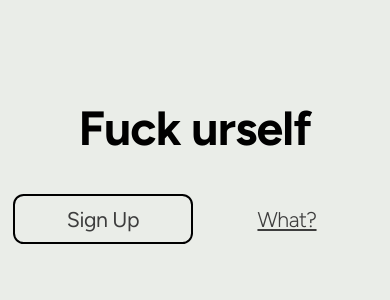
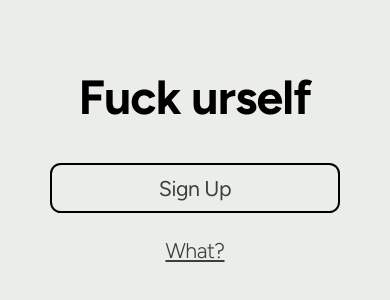
Before and after one commit to LemonFoxmere/LunchRoom, a SvelteKit app: page / in a window 390 px wide. Shown: the part 288-588 px from the top of the page. Built offline with nearby package versions, Linux system fonts and the light colour scheme.

Commit message:
added mobile ui for front page

```diff
--- a/src/routes/+layout.svelte
+++ b/src/routes/+layout.svelte
@@ -7,7 +7,7 @@
         <div id="content">
 
             <div id="logo">
-                <MediaQuery query="(min-width: 930px)" let:matches>
+                <MediaQuery query="(min-width: 1000px)" let:matches>
                     {#if matches}
                         <img src="/logo_text.svg" alt="" class="no-drag">
                     {:else}
@@ -67,19 +67,19 @@
 
                     a{
                         text-decoration: none;
+                        margin-right: 48pt;
+
+                        &:first-child{
+                            margin: 0px;
+                        }
 
                         button{
-                            margin-right: 48pt;
                             display: flex; align-items: center;
 
                             svg{
                                 margin-left: 8pt;
                                 height: 14pt;
                             }
-                        }
-
-                        &:first-child{
-                            margin: 0px;
                         }
                     }
                 }
@@ -90,7 +90,7 @@
                     overflow: visible;
                 }
 
-                @media screen and (max-width: 930px) {
+                @media screen and (max-width: 1000px) {
                     width: calc(100vw - 100px);
                 }
             }
--- a/src/routes/+page.svelte
+++ b/src/routes/+page.svelte
@@ -22,13 +22,29 @@
             margin-bottom: 40px;
         }
 
-        button{
-            width: 180px; height: 50px;
+        section{
+            display: flex; flex-direction: row;
 
-            &.text{
-                text-decoration: underline;
+            button{
+                width: 180px; height: 50px;
+
+                &.text{
+                    text-decoration: underline;
+                }
+            }
+
+            @media screen and (max-width: 621px) {
+                flex-direction: column;
+
+                button{
+                    width: calc(100vw - 100px);
+                    margin-bottom: 12px;
+
+                    &:last-child{
+                        margin: 0;
+                    }
+                }
             }
         }
     }
-
 </style>
```
